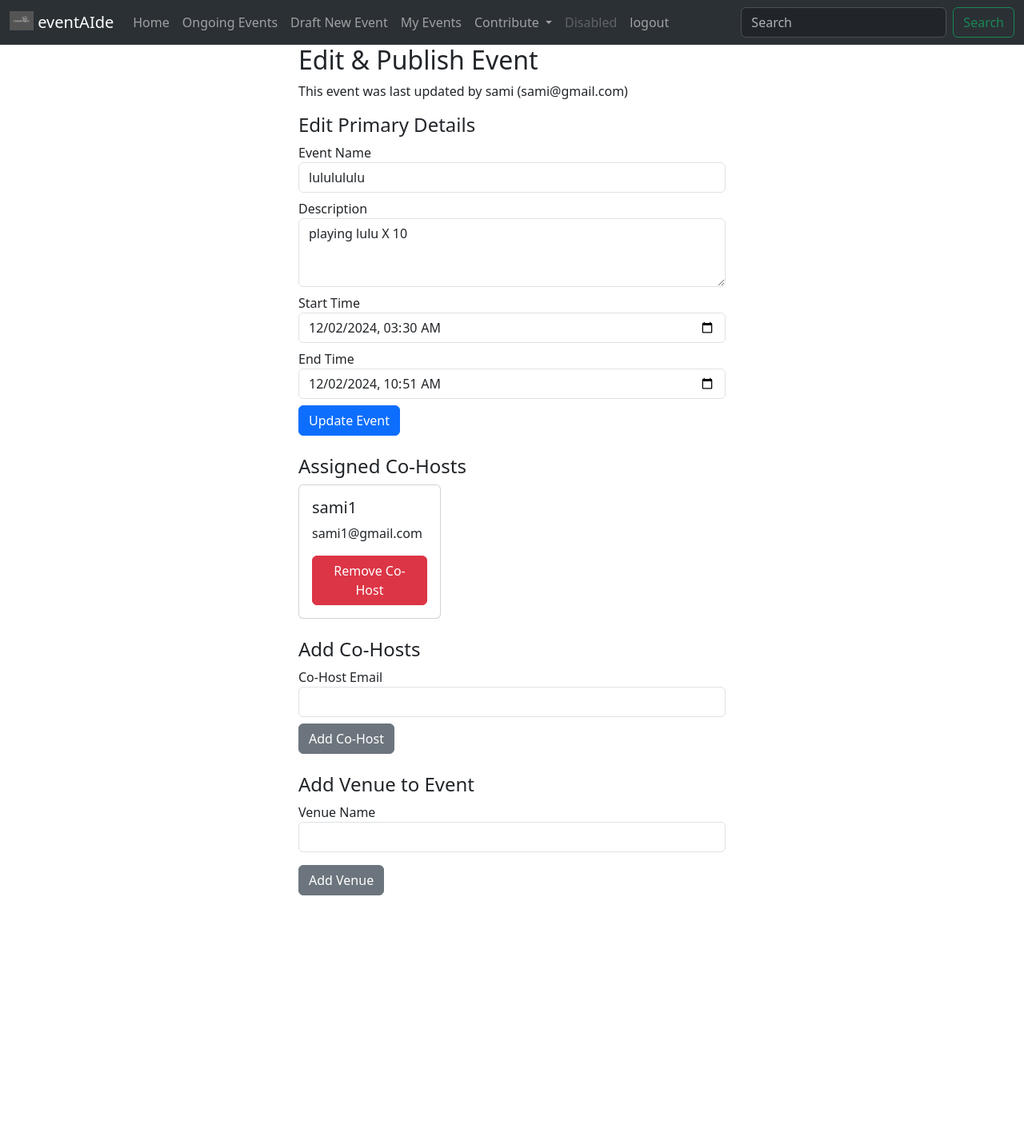
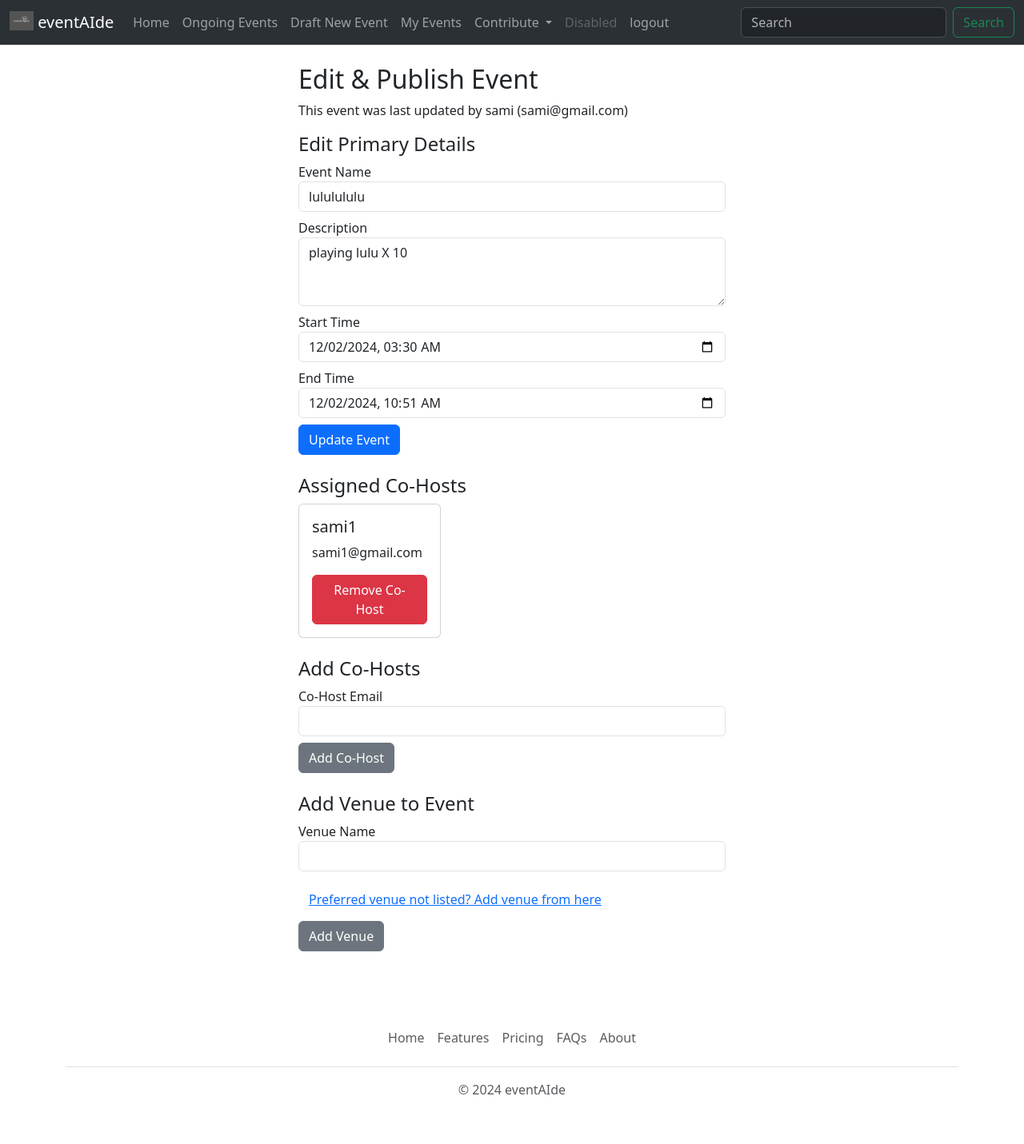
Before and after one commit to jubairsami01/eventAIde, a Flask app: page /management/edit_event/1 in a window 1280 px wide. Shown: the whole page at 80% size. Before the commit the page ends 1120 px from the top, so only its background shows below. Run offline with Flask 3, Linux system fonts and the light colour scheme; the visitor is signed in with stand-in values (Sample User, id 1); data comes from the database, SQL or seed files in the repository; data that the repository does not hold is empty.

```diff
--- a/app/models.py
+++ b/app/models.py
@@ -193,7 +193,12 @@ def update_event_venue_db(event_id, customized_details):
     cursor.close()
     return "Venue details updated successfully!"
 
-
+def delete_event_venue_db(event_id):
+    cursor = mysql.connection.cursor()
+    cursor.execute("DELETE FROM Event_Venue WHERE event_id = %s", (event_id,))
+    mysql.connection.commit()
+    cursor.close()
+    return "Venue removed successfully!"
 
 #def add ticket
 
--- a/app/routes/management_routes.py
+++ b/app/routes/management_routes.py
@@ -1,5 +1,5 @@
 from flask import Blueprint, render_template, request, redirect, url_for, flash, session
-from app.models import get_all_events, create_event_draft, get_users_events, get_event_draft, update_event_draft, add_cohost_db, get_cohosts, remove_cohost_db, get_user_by_id, delete_event_db, add_venue_db, update_venue_db, get_event_venue, get_venue_details, show_all_venues, add_event_venue_db
+from app.models import get_all_events, create_event_draft, get_users_events, get_event_draft, update_event_draft, add_cohost_db, get_cohosts, remove_cohost_db, get_user_by_id, delete_event_db, add_venue_db, update_venue_db, get_event_venue, get_venue_details, show_all_venues, add_event_venue_db, update_event_venue_db, delete_event_venue_db
 #from app.models import get_event_by_id, update_event
 from app.tools import string_to_json, json_to_string
 
@@ -35,6 +35,9 @@ def edit_event(event_id):
     cohosts = get_cohosts(event_id)
     last_updated_by = get_user_by_id(drafted_event['last_updated_by'])
     event_venue = get_event_venue(event_id)
+    if event_venue:
+        event_venue['customized_details'] = json_to_string(event_venue['customized_details'])
+        event_venue['details_json'] = json_to_string(event_venue['details_json'])
     all_venues = show_all_venues()
     #print("evnent_venue", event_venue)
 
@@ -129,6 +132,12 @@ def update_event_venue(event_id):
         return redirect(url_for('management.edit_event', event_id=event_id))
     return redirect(url_for('management.edit_event', event_id=event_id))
 
+@bp.route('/delete_event_venue/<event_id>', methods=['GET', 'POST'])
+def delete_event_venue(event_id):
+    flashed = delete_event_venue_db(event_id)
+    flash(flashed)
+    return redirect(url_for('management.edit_event', event_id=event_id))
+
 #analyze from the follwoing
 """
     event = get_event_by_id(event_id)
--- a/app/templates/base.html
+++ b/app/templates/base.html
@@ -74,10 +74,23 @@
           <button type="button" class="btn-close" data-bs-dismiss="alert" aria-label="Close"></button>
         </div>
         {% endfor %}
+        <br>
       </div>
       {% block content %}{% endblock %}
     </div>
 
     <script src="https://cdn.jsdelivr.net/npm/bootstrap@5.3.3/dist/js/bootstrap.bundle.min.js" integrity="sha384-YvpcrYf0tY3lHB60NNkmXc5s9fDVZLESaAA55NDzOxhy9GkcIdslK1eN7N6jIeHz" crossorigin="anonymous"></script>
 </body>
+<br>
+<br>
+<footer class="py-3 my-4">
+  <ul class="nav justify-content-center border-bottom pb-3 mb-3">
+    <li class="nav-item"><a href="#" class="nav-link px-2 text-body-secondary">Home</a></li>
+    <li class="nav-item"><a href="#" class="nav-link px-2 text-body-secondary">Features</a></li>
+    <li class="nav-item"><a href="#" class="nav-link px-2 text-body-secondary">Pricing</a></li>
+    <li class="nav-item"><a href="#" class="nav-link px-2 text-body-secondary">FAQs</a></li>
+    <li class="nav-item"><a href="#" class="nav-link px-2 text-body-secondary">About</a></li>
+  </ul>
+  <p class="text-center text-body-secondary">© 2024 eventAIde </p>
+</footer>
 </html></html>
--- a/app/templates/management/edit_event.html
+++ b/app/templates/management/edit_event.html
@@ -65,6 +65,60 @@
             </form>
             {% if event_venue %}
             <h4 class="mt-4">Update Venue Details</h4>
+            <form action="{{ url_for('management.update_event_venue', event_id=drafted_event.event_id) }}" method="post">
+                <div class="form-group">
+                    <label for="venue_name">Venue Name</label>
+                    <input type="text" class="form-control" id="venue_name" name="venue_name" value="{{ event_venue.name }}" readonly>
+                </div>
+                <div class="form-group mt-2">
+                    <label for="venue_address">Venue Address</label>
+                    <input type="text" class="form-control" id="venue_address" name="venue_address" value="{{ event_venue.address }}" readonly>
+                </div>
+                <div class="form-group mt-2">
+                    <label for="location_data">Location Data</label>
+                    <input type="text" class="form-control" id="location_data" name="location_data" value="{{ event_venue.location_data }}" readonly>
+                </div>
+                <div id="map" style="height: 300px;"></div>
+                <link href='https://api.mapbox.com/mapbox-gl-js/v2.14.1/mapbox-gl.css' rel='stylesheet' />
+                <script src='https://api.mapbox.com/mapbox-gl-js/v2.14.1/mapbox-gl.js'></script>
+                <script>
+                    document.addEventListener('DOMContentLoaded', function() {
+                        const locationArray = '{{ event_venue.location_data }}'.split(',');
+                        const latitude = locationArray[1];
+                        const longitude = locationArray[0];
+                        mapboxgl.accessToken = 'pk.eyJ1IjoianViYWlyc2FtaSIsImEiOiJjbTBjMmdoanQwZml2MmtvZHVsOG94dnowIn0.hTL8zltp0H6c8pVfzlzkiA';
+                        const map = new mapboxgl.Map({
+                            container: 'map',
+                            style: 'mapbox://styles/mapbox/streets-v11',
+                            center: [longitude, latitude],
+                            zoom: 12
+                        });
+
+                        new mapboxgl.Marker()
+                            .setLngLat([longitude, latitude])
+                            .addTo(map);
+                    });
+                </script>
+                <div class="form-group mt-2">
+                    <label for="details_json">Venues Default Details</label>
+                    <textarea class="form-control" id="details_json" name="details_json" rows="3" readonly>{{ event_venue.details_json }}</textarea>
+                </div>
+                <div class="form-group mt-2">
+                    <label for="customized_details">Customized Details Of Venue For This Event</label>
+                    <textarea class="form-control" id="customized_details" name="customized_details" rows="3">{{ event_venue.customized_details }}</textarea>
+                </div>
+                <input type="hidden" name="csrf_token" value="{{ csrf_token() }}">
+                <button type="submit" class="btn btn-primary mt-2">Update Venue Details</button>
+                <button type="button" class="btn btn-danger mt-2" onclick="confirmDeleteVenue()">Delete & Choose a Different Venue</button>
+
+                <script>
+                    function confirmDeleteVenue() {
+                        if (confirm("Are you sure you want to delete this venue?")) {
+                            window.location.href = "{{ url_for('management.delete_event_venue', event_id=drafted_event.event_id) }}";
+                        }
+                    }
+                </script>
+            </form>
 
             {% else %}
             <h4 class="mt-4">Add Venue to Event</h4>
@@ -75,6 +129,10 @@
                oninput="showSuggestions(this.value)" required>
         <div id="suggestions" class="list-group mt-2"></div>
     </div>
+        <div class="mt-2">
+            <a href="{{ url_for('management.add_venue') }}" class="btn btn-link" target="_blank">Preferred venue not listed? Add venue from here</a>
+        </div>
+
 
     <script>
         const venues = {{ all_venues | tojson | safe }};
```
